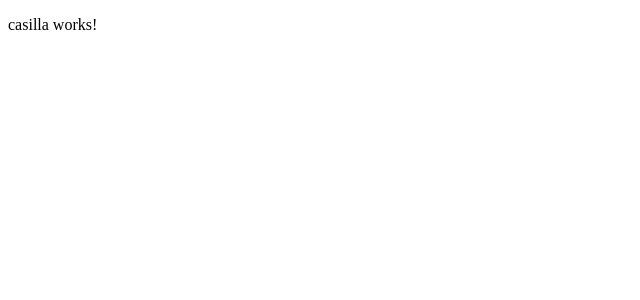
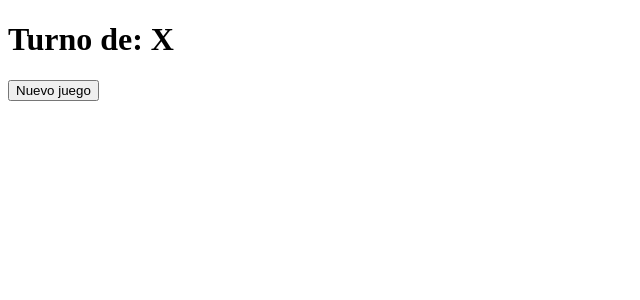
Before and after one commit to MigAlvrz/3EnRayaAngular, an Angular app: page / in a window 1280 px wide. Shown: the top 300 px of the page, without its empty margins (0-640 px from the left). Built offline with nearby package versions, Linux system fonts and the light colour scheme.

Commit message:
adding game logic and the basic structure of the board

```diff
--- a/src/app/app.component.html
+++ b/src/app/app.component.html
@@ -1,3 +1,3 @@
-<app-casilla></app-casilla>
+<app-tablero></app-tablero>
 
 <router-outlet></router-outlet>
--- a/src/app/app.module.ts
+++ b/src/app/app.module.ts
@@ -4,11 +4,13 @@
 import { AppRoutingModule } from './app-routing.module';
 import { AppComponent } from './app.component';
 import { CasillaComponent } from './casilla/casilla.component';
+import { TableroComponent } from './tablero/tablero.component';
 
 @NgModule({
   declarations: [
     AppComponent,
-    CasillaComponent
+    CasillaComponent,
+    TableroComponent
   ],
   imports: [
     BrowserModule,
--- a/src/app/casilla/casilla.component.html
+++ /dev/null
@@ -1 +0,0 @@
-<p>casilla works!</p>
--- a/src/app/casilla/casilla.component.ts
+++ b/src/app/casilla/casilla.component.ts
@@ -1,10 +1,14 @@
-import { Component } from '@angular/core';
+import { Component, Input } from '@angular/core';
 
 @Component({
   selector: 'app-casilla',
-  templateUrl: './casilla.component.html',
+  template: `
+    <button>{{ valor }}</button>
+  `,
   styleUrls: ['./casilla.component.scss']
 })
 export class CasillaComponent {
 
+  @Input() valor: 'X' | 'O' | null;
+
 }
--- a/src/app/tablero/tablero.component.html
+++ b/src/app/tablero/tablero.component.html
@@ -1 +1,16 @@
-<p>tablero works!</p>
+<h1>Turno de: {{this.getPlayer()}}</h1>
+
+<button (click)="newGame()">Nuevo juego</button>
+
+<h2 *ngIf="ganador">
+    {{ ganador }} ha ganado la partida!
+</h2>
+
+<main>
+    <app-casilla
+        *ngFor="let val of casillas; let i = index"
+        [valor]="val"
+        (click)="jugarTurno(i)">
+
+    </app-casilla>
+</main>
--- a/src/app/tablero/tablero.component.ts
+++ b/src/app/tablero/tablero.component.ts
@@ -23,7 +23,7 @@
   }
 
   getPlayer = () => {
-    return this.turnoDeX ? 'X' : 'O';
+    return this.turnoDeX ? 'O' : 'X';
   }
 
   jugarTurno = (id: number) => {
@@ -47,7 +47,7 @@
     ]
 
     for (const [i, value] of lineas.entries()){
-      const [a, b, c] = this.casillas[i];
+      const [a, b, c] = lineas[i];
       if (
         this.casillas[a] &&
         this.casillas[a] === this.casillas[b] &&
```
